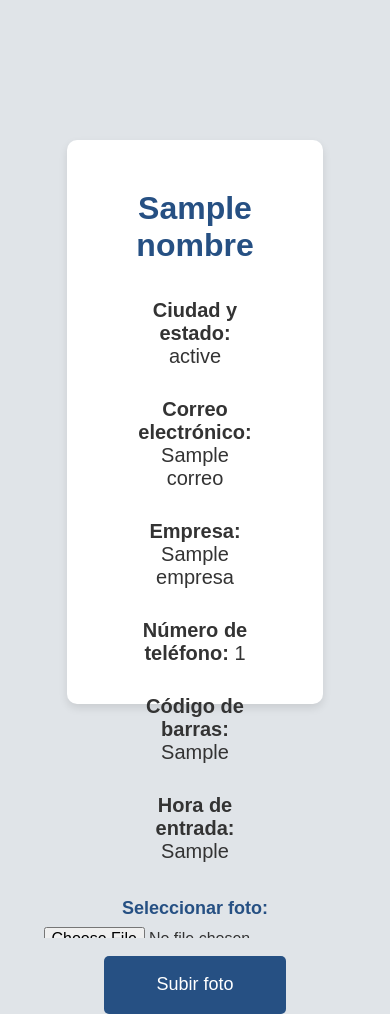
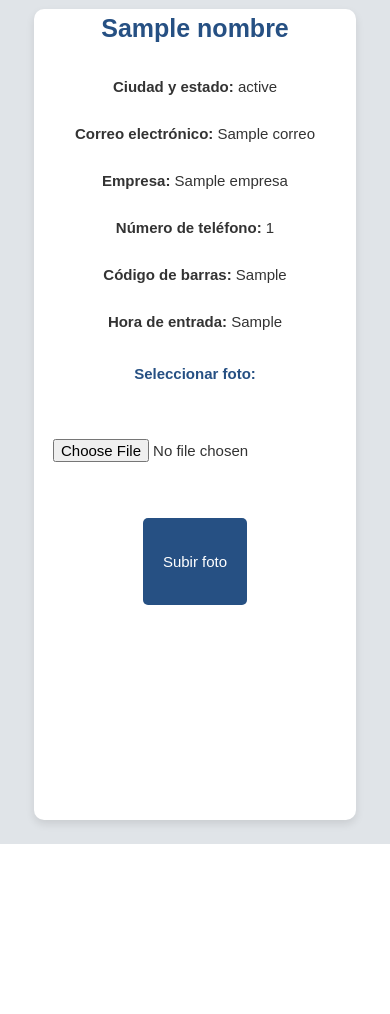
Before and after one commit to aEmirsv/Gestion-de-Acceso, a Django app: template ScanGate/access/templates/access/perfil.html in a window 390 px wide. After the commit the page ends 844 px from the top, so only its background shows below. Run offline with Django 5.2, Linux system fonts and the light colour scheme; the template is opened without the code that fills it: most values are stand-ins (such as "Sample title", 1, 10 or a date in 2020).

Commit message:
Estilizar para pc y cel el perfil

```diff
--- a/ScanGate/access/static/css/style_profile.css
+++ b/ScanGate/access/static/css/style_profile.css
@@ -1,6 +1,6 @@
-*{
-    margin: 0;
-    padding: 0;
+* {
+	margin: 0;
+	padding: 0;
 }
 
 body {
@@ -45,7 +45,7 @@ p {
 form {
 	margin-top: 20px;
 	display: flex;
-	justify-content:center ;
+	justify-content: center;
 	flex-direction: row;
 	flex-wrap: wrap;
 }
@@ -77,7 +77,7 @@ button {
 	box-sizing: border-box;
 }
 
-.fotoReg{
+.fotoReg {
 	height: 70%;
 	width: 30%;
 	padding: 30px;
@@ -90,17 +90,17 @@ button {
 	box-shadow: 0 4px 8px rgba(0, 0, 0, 0.1);
 }
 
-img{
+img {
 	object-fit: contain;
 }
 
-a{
+a {
 	text-align: center;
 	height: 30px;
 	background-color: #265083;
 	width: 20%;
 	border-radius: 5px;
-    cursor: pointer;
+	cursor: pointer;
 
 	color: white;
 	padding-top: 10px;
@@ -111,27 +111,35 @@ button:hover {
 	background-color: #1f3d66;
 }
 
-/* @media (max-width: 600px) {
+@media (max-width: 600px) {
 	.container {
 		width: 80%;
-		max-width: 600px;
-		padding: 40px	;
+		height: 95%;
+		padding: 5px;
+		margin-bottom: 15px;
 	}
 
 	h1 {
-		font-size: 28px;
+		font-size: 25px;
 	}
 
-	p, label {
-		font-size: 20px;
+	p,
+	label {
+		font-size: 15px;
+	}
+
+	form {
+		height: 30%;
 	}
 
 	input[type="file"] {
-		font-size: 18px;
+		margin-bottom: 0px;
+		font-size: 15px;
 	}
 
 	button {
-		font-size: 20px;
+		margin-top: 15px;
+		font-size: 15px;
 		width: auto;
 	}
-} */
+}
```
